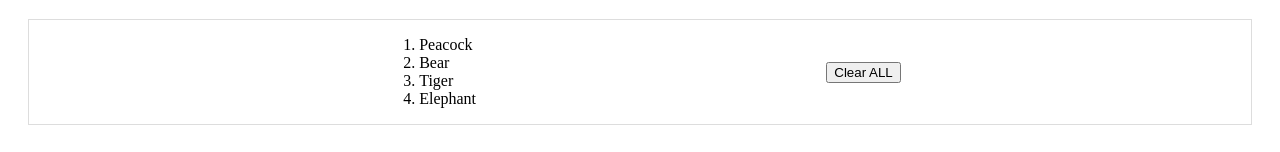
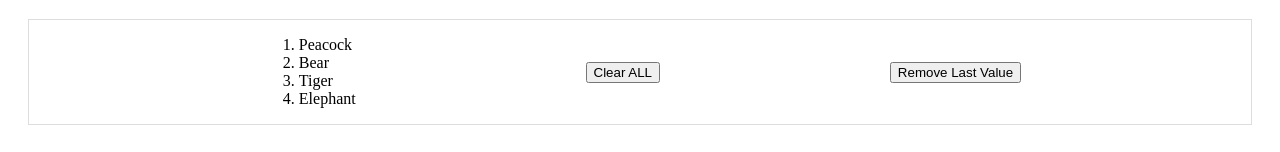
Before and after one commit to satyamrao789/Learning_ReactJs, a React (Create React App) app in the folder 01/: page / in a window 1280 px wide. Shown: the part 601-753 px from the top of the page. Built offline with nearby package versions, Linux system fonts and the light colour scheme.

Commit message:
useState example 2 remove last value

```diff
--- a/01/src/Profile.js
+++ b/01/src/Profile.js
@@ -9,6 +9,13 @@ const Profile = () => {
     //handleRemoveAll() - removes all data at once.
     const handleRemoveAll = () => {
         setnData([]); // sets the nData as empty
+    }
+
+    //handleRemoveLast() - removes last value from array.
+    const handleRemoveLast = () => {
+        const newData = [...nData]; // used spread(...) operator to make shallow copy of nData in newData
+        newData.pop();
+        setnData(newData); // update the state with the new array containing the last element removed
     }
 
     return (
@@ -23,6 +30,7 @@ const Profile = () => {
                 }
             </ol>
             <button onClick={handleRemoveAll}>Clear ALL</button>
+            <button onClick={handleRemoveLast}>Remove Last Value</button>
 
         </div>
     )
```
